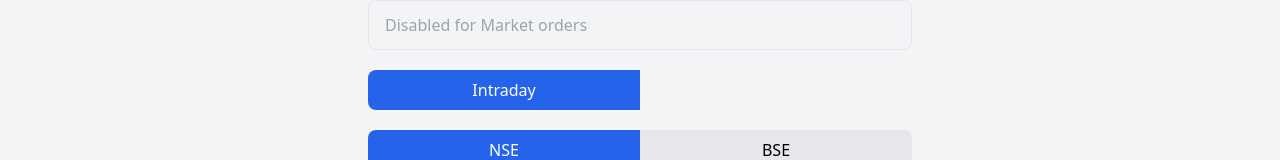
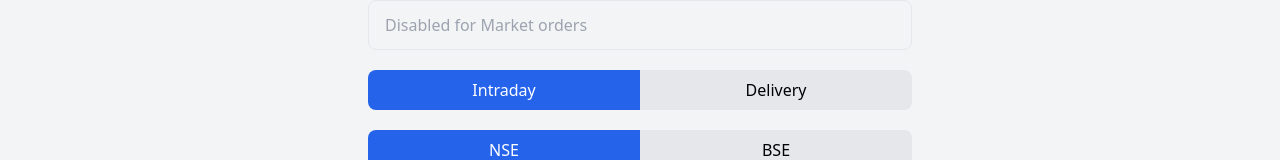
Before and after one commit to vishal-mehta-cent/paper-trading-frontend_revised, a React (Vite) app: page /buy/1 in a window 1280 px wide. Shown: the part 222-382 px from the top of the page. Built offline with nearby package versions, Linux system fonts and the light colour scheme; no server answers; sample sign-in values are in the browser's storage.

Commit message:
frontend_prev_release

```diff
--- a/src/pages/Buy.jsx
+++ b/src/pages/Buy.jsx
@@ -256,6 +256,14 @@
           >
             Intraday
           </button>
+          <button
+            onClick={() => setSegment("delivery")}
+            className={`w-1/2 py-2 rounded-r-lg ${
+              segment === "delivery" ? "bg-blue-600 text-white" : "bg-gray-200"
+            }`}
+          >
+            Delivery
+          </button>
         </div>
 
         <div className="flex justify-between">
```
